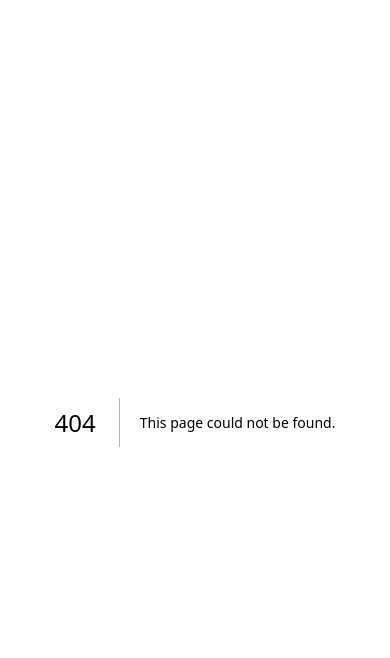
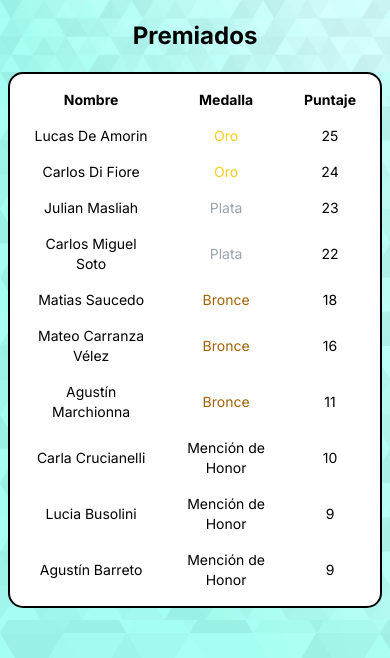
Before and after one commit to UrielJolodovsky/Orden-Mortimeriana-web, a Next.js app in the folder sitio-cuarentena/: page /resultados/cuarentena2 in a window 390 px wide. Before the commit this address had no page. Shown: the top 658 px of the page. Built offline with nearby package versions, Linux system fonts and the light colour scheme.

Commit message:
Responsive results almost finished

```diff
--- /dev/null
+++ b/sitio-cuarentena/src/app/resultados/cuarentena2/page.tsx
@@ -0,0 +1,77 @@
+
+
+export default function Home() {
+    return (
+        <div className="bg-hero bg-cover h-screen">
+            <div className="p-5 flex justify-center items-center bg-hero bg-cover">
+                <h1 className="font-bold text-2xl">Premiados</h1>
+            </div>
+            <div className="flex justify-center items-center pb-3 px-2 bg-hero bg-cover">
+                {/* Make table with name, and type of medal */}
+                <div className="border-2 border-black rounded-[15px] bg-white">
+                    <table className="md:text-lg text-sm m-2">
+                        <thead>
+                            <tr>
+                                <th className="px-4 py-2">Nombre</th>
+                                <th className="px-4 py-2">Medalla</th>
+                                <th className="px-4 py-2">Puntaje</th>
+                            </tr>
+                        </thead>
+                        <tbody className="text-center">
+                            <tr>
+                                <td className="px-4 py-2">Lucas De Amorin</td>
+                                <td className="px-4 py-2 text-yellow-400">Oro</td>
+                                <td className="px-4 py-2">25</td>
+                            </tr>
+                            <tr>
+                                <td className="px-4 py-2">Carlos Di Fiore</td>
+                                <td className="px-4 py-2 text-yellow-400">Oro</td>
+                                <td className="px-4 py-2">24</td>
+                            </tr>
+                            <tr>
+                                <td className="px-4 py-2">Julian Masliah</td>
+                                <td className="px-4 py-2 text-gray-400">Plata</td>
+                                <td className="px-4 py-2">23</td>
+                            </tr>
+                            <tr>
+                                <td className="px-4 py-2">Carlos Miguel Soto</td>
+                                <td className="px-4 py-2 text-gray-400">Plata</td>
+                                <td className="px-4 py-2">22</td>
+                            </tr>
+                            <tr>
+                                <td className="px-4 py-2">Matias Saucedo</td>
+                                <td className="px-4 py-2 text-yellow-700">Bronce</td>
+                                <td className="px-4 py-2">18</td>
+                            </tr>
+                            <tr>
+                                <td className="px-4 py-2">Mateo Carranza Vélez</td>
+                                <td className="px-4 py-2 text-yellow-700">Bronce</td>
+                                <td className="px-4 py-2">16</td>
+                            </tr>
+                            <tr>
+                                <td className="px-4 py-2">Agustín Marchionna</td>
+                                <td className="px-4 py-2 text-yellow-700">Bronce</td>
+                                <td className="px-4 py-2">11</td>
+                            </tr>
+                            <tr>
+                                <td className="px-4 py-2">Carla Crucianelli</td>
+                                <td className="px-4 py-2 text-black">Mención de Honor</td>
+                                <td className="px-4 py-2">10</td>
+                            </tr>
+                            <tr>
+                                <td className="px-4 py-2">Lucia Busolini</td>
+                                <td className="px-4 py-2 text-black">Mención de Honor</td>
+                                <td className="px-4 py-2">9</td>
+                            </tr>
+                            <tr>
+                                <td className="px-4 py-2">Agustín Barreto</td>
+                                <td className="px-4 py-2 text-black">Mención de Honor</td>
+                                <td className="px-4 py-2">9</td>
+                            </tr>
+                        </tbody>
+                    </table>
+                </div>
+            </div>
+        </div>
+    )
+}
--- /dev/null
+++ b/sitio-cuarentena/src/app/resultados/cuarentena3/page.tsx
@@ -0,0 +1,12 @@
+
+
+export default function Home() {
+    return (
+        <div className="bg-hero bg-cover max">
+            <div className="p-5 flex justify-center items-center bg-hero bg-cover w-full h-full">
+                <h1 className="font-bold text-2xl">Premiados</h1>
+            </div>
+
+        </div>
+    )
+}
--- a/sitio-cuarentena/src/app/resultados/cuarentena4/page.tsx
+++ b/sitio-cuarentena/src/app/resultados/cuarentena4/page.tsx
@@ -6,7 +6,7 @@ export default function Home() {
             <div className="p-5 flex justify-center items-center">
                 <h1 className="font-bold text-2xl">Premiados</h1>
             </div>
-            <div className="flex justify-center items-center">
+            <div className="flex justify-center items-center bg-hero bg-cover pb-3 px-2">
                 {/* Make table with name, and type of medal */}
                 <div className="border-2 border-black rounded-[15px] bg-white">
                     <table className="sm:text-lg m-2 text-sm">
--- a/sitio-cuarentena/src/app/resultados/semana1/page.tsx
+++ b/sitio-cuarentena/src/app/resultados/semana1/page.tsx
@@ -2,14 +2,14 @@
 
 export default function Home() {
     return(
-        <div className="bg-hero bg-cover pb-3">
-            <div className="p-5 flex justify-center items-center bg-hero bg-cover w-full h-full">
+        <div className="bg-hero bg-cover pb-3 h-screen">
+            <div className="p-5 flex justify-center items-center bg-hero bg-cover">
                 <h1 className="font-bold text-2xl">Premiados</h1>
             </div>
-            <div className="flex justify-center items-center">
+            <div className="flex justify-center items-center bg-hero bg-cover pb-3 px-2">
                 {/* Make table with name, and type of medal */}
                 <div className="border-2 border-black rounded-[15px] bg-white">
-                    <table className="sm:text-lg m-2 text-xs">
+                    <table className="sm:text-lg m-2 text-sm">
                         <thead>
                             <tr>
                                 <th className="px-4 py-2">Nombre</th>
--- a/sitio-cuarentena/src/components/Quienes-Somos.tsx
+++ b/sitio-cuarentena/src/components/Quienes-Somos.tsx
@@ -14,7 +14,7 @@ export default function QuienesSomos() {
     const noticias = [
         { fecha: '20/12/2023', title:'Cuarentena IV', noticia: 'Ya están los resultados de la IV Cuarentena. Dirigite a Competencias Anteriores para encontrarlo', number: 1, url: 'resultados/cuarentena4' },
         { fecha: '02/01/2022', title:'Semana de Mórtimer', noticia: 'Los esbirros del gran comite ya subieron los resultados de la Semana de Mórtimer. Apretá en "Ver Más" para conocerlos', number: 2, url: 'resultados/semana1' },
-        { fecha: '03/01/2022', title: 'Cuarentena III', noticia: 'Ya se conocen los resultados de la 3era Cuarentena, disponibles en la sección de Competencias Anteriores.', number: 3, url: 'resultados/cuarentena2' },
+        { fecha: '03/01/2022', title: 'Cuarentena III', noticia: 'Ya se conocen los resultados de la 3era Cuarentena, disponibles en la sección de Competencias Anteriores.', number: 3, url: 'resultados/cuarentena3' },
     ];
 
     return(
@@ -22,7 +22,7 @@ export default function QuienesSomos() {
             <div className="bg-hero bg-cover">
                 <div id="quienes-somos" className="">
                     <h1 className="text-center pb-10 pt-5 text-3xl leading-10 font-semibold">¿Quienes somos?</h1>
-                    <p className="pb-5 mx-5">
+                    <p className="pb-5 mx-5 text-center">
                     La Orden Mortimeriana es un comite de esbirros enviado por el gran Mortimer con el fin de despertar ese espíritu olímpico en los que ya no pueden participar.
                     Esta orden se caracteriza por salirse de lo conocido para brindarles a aquellos que ya no pueden participar de las olímpiadas, una experiencia única e inolvidable.
                     </p>
@@ -66,7 +66,7 @@ export default function QuienesSomos() {
                                             <a href="enunciados/Cuarentena_2_Día1.pdf" className="p-1 hover:text-blue-700 hover:transition-all hover:ease-in">Día 1</a>
                                             <a className="block p-1 hover:text-blue-700 hover:transition-all hover:ease-in" href="enunciados/Cuarentena_2_Día2.pdf">Día 2</a>
                                         </td>
-                                        <td className="p-1"><a href="" className='hover:text-blue-700 hover:transition-all hover:ease-in'>Resultados</a></td>
+                                        <td className="p-1"><a href="resultados/cuarentena2" className='hover:text-blue-700 hover:transition-all hover:ease-in'>Resultados</a></td>
                                     </tr>
                                     <tr className="h-12 m-3">
                                         <td className="p-1">CUARENTENA III (2021)</td>
```
